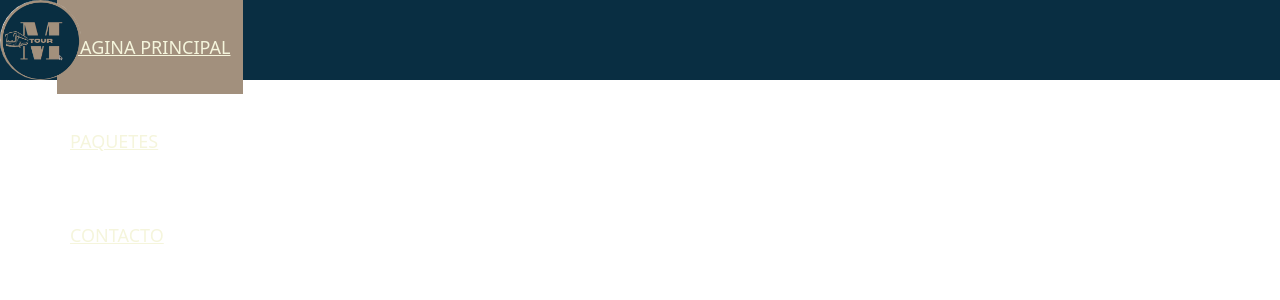
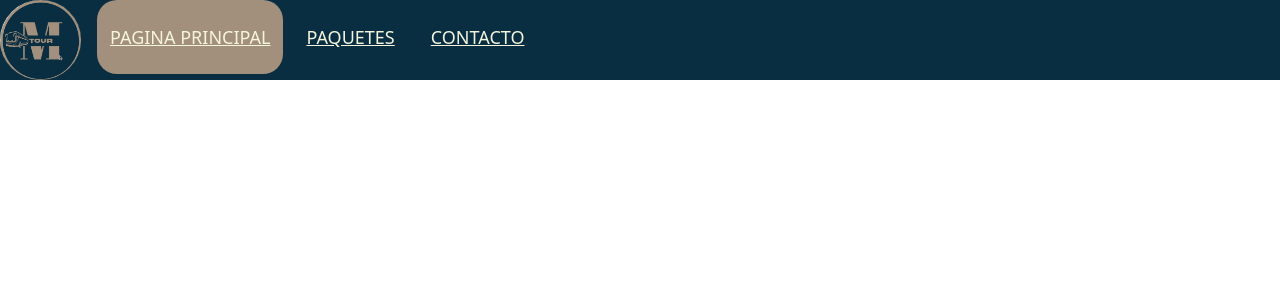
Before and after one commit to VALENTINQUIROGA08/m-tours, a PHP site: page / in a window 1280 px wide. Shown: the top 300 px of the page. Run offline with PHP 8.4, Linux system fonts and the light colour scheme; data comes from the database, SQL or seed files in the repository; data that the repository does not hold is empty.

Commit message:
acomodo del nav

```diff
--- a/index.css
+++ b/index.css
@@ -25,14 +25,15 @@ nav{
 }
 
 nav ul{
-    float: left;
-    margin-left: 20px;
+    display: flex;
+    justify-content: flex-left;
+    margin-left: 60px;
 }
 
 nav ul li{
     flex-direction: row;
     display:flex;
-    line-height: 80px;
+    line-height: 60px;
     margin: 0 5px;
 }
 nav ul li a{
@@ -46,6 +47,7 @@ nav ul li a{
 li a.active, li a:hover{
     background:#a2907d;
     transition: .5s;
+    border-radius: 20px;
 }
 
 .checkbtn{
```
